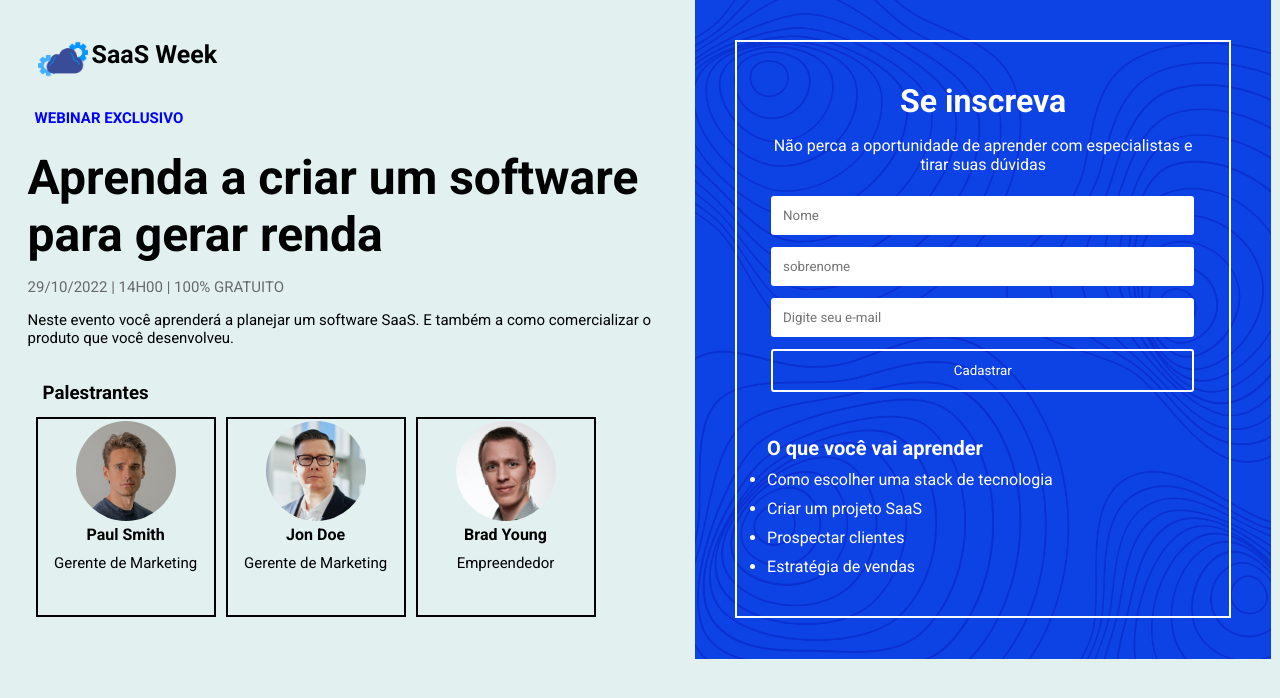
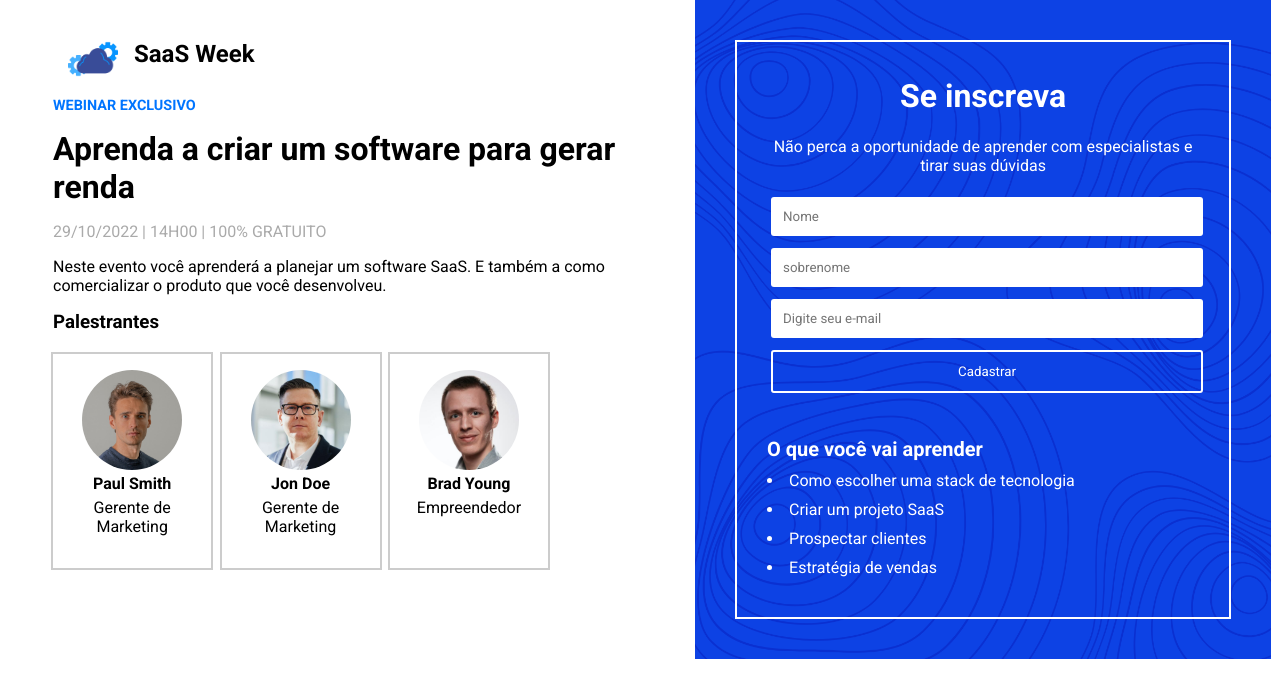
Before and after one commit to thiagosan593/webinar-sas-week, a plain HTML site: page index.html in a window 1280 px wide. Drawn offline with Linux system fonts and the light colour scheme.

Commit message:
correção

```diff
--- a/css/style.css
+++ b/css/style.css
@@ -2,14 +2,8 @@
     padding: 0;
     margin: 0;
     box-sizing: border-box;
-    font-family: roboto;
+    font-family: 'Roboto';
 
-}
-
-body {
-    display: flex;
-    flex-wrap: wrap;
-    background-color: rgb(226, 240, 240);
 }
 
 #section-container {
@@ -21,7 +15,7 @@ body {
 #section-info {
     display: inline-block;
     width: 54.3%;
-    padding: 1.5em 1.1em;
+    padding: 1.5rem 3rem;
     text-align: left;
 }
 
@@ -35,61 +29,58 @@ body {
 .brand img {
     margin-top: 10px;
     margin-left: 20px;
-    width: 50px;
     height: 50px;
 }
 
 .brand h1 {
-    margin: 3px 4px;
-    display: inline-block;
-    font-size: 25px;
+    display: flex;
+    margin-left: 1rem;
+    font-size: 1.5rem;
 
 }
 
 #section-container #exclusive {
-    color: blue;
+    color: #0075ff;
     text-transform: uppercase;
     font-weight: bolder;
-    padding: 12px;
+    font-size: .9rem;
 }
 
 #section-info h2 {
-    font-size: 3em;
+    font-size: 2rem;
+    margin-bottom: 1rem;
 }
 
-#section-info #date {
-    color: #696969;
+#date {
+    color: #aaa;
+    margin-bottom: 1rem;
 }
 
 #section-info p,
 h2,
 h3 {
     margin: 5px;
-    padding: 5px;
+    margin-bottom: 1rem;
+
 }
 
 #section-info p {
-    font-size: 15px;
+    font-size: 1rem;
 }
 
 /*seção de usuarios*/
 .users-container {
-
-    display: inline-block;
-    padding: 15px;
+    display: flex;
+    flex-wrap: wrap;
 }
 
 .user-card {
-    display: inline-block;
-    box-sizing: border-box;
-    border: 2px solid black;
-    padding: 2px;
-    margin: 3px;
-    width: 180px;
-    height: 200px;
+    border: 2px solid #ccc;
+    padding: 1rem;
+    width: 162px;
+    margin: .2rem;
     text-align: center;
 }
-
 .user-card img {
     height: 100px;
     width: 100px;
@@ -103,13 +94,14 @@ h3 {
     background-image: url('../img/pattern.png');
     width: 45%;
     background-size: cover;
+    color: #fff;
 }
 
 .form-inner {
-    border: 2px solid white;
+    border: 2px solid #fff;
     margin: 40px;
     padding: 30px;
-    color: white;
+
 }
 
 .form-inner h3 {
@@ -136,25 +128,20 @@ h3 {
     border-radius: 3px;
     border: none;
     margin: 6px 4px;
-    width: 98%;
+    width: 100%;
 
-}
-
-.register-form input[type=email],
-input[type=button] {
-    width: 98%;
 }
 
 .register-form input[type=button] {
     background-color: transparent;
-    border: 2px solid white;
-    color: white;
+    border: 2px solid #fff;
+    color: #fff;
     transition: .5s;
 }
 
 .register-form input[type=button]:hover {
-    background-color: white;
-    color: blue;
+    background-color: #fff;
+    color: #0075ff;
     font-weight: bolder;
 }
 
@@ -165,6 +152,10 @@ input[type=button] {
 .benefits h4,
 ul li {
     padding-bottom: 10px;
+}
+
+.benefits ul {
+    list-style-position: inside;
 }
 
 @media screen and (max-width:768px) {
@@ -205,7 +196,7 @@ ul li {
     }
 
     /*seção de usuarios*/
-      .users-container h3 {
+    .users-container h3 {
         font-size: 2em;
     }
 
@@ -224,7 +215,7 @@ ul li {
 
     .user-card h4 {
         padding: 8px 0;
-        font-size: 2em;
+        font-size: 1.6rem;
     }
 
     /*Formulário*/
@@ -235,14 +226,19 @@ ul li {
         padding-top: 1em;
 
     }
+    .form-inner{
+        padding: 2rem;
+        margin: 1rem;
+    }
+
     .form-inner h3 {
         font-size: 2em;
     }
+
     .form-inner p {
         font-size: 1em;
 
     }
 
 
-
 }
--- a/index.html
+++ b/index.html
@@ -37,9 +37,8 @@
                 você
                 desenvolveu.
             </p>
-
+            <h3>Palestrantes</h3>
             <div class="users-container">
-                <h3>Palestrantes</h3>
                 <div class="user-card">
                     <img src="img/user_1.jpg" alt="Paul Smith" srcset="">
                     <h4>Paul Smith</h4>
```
